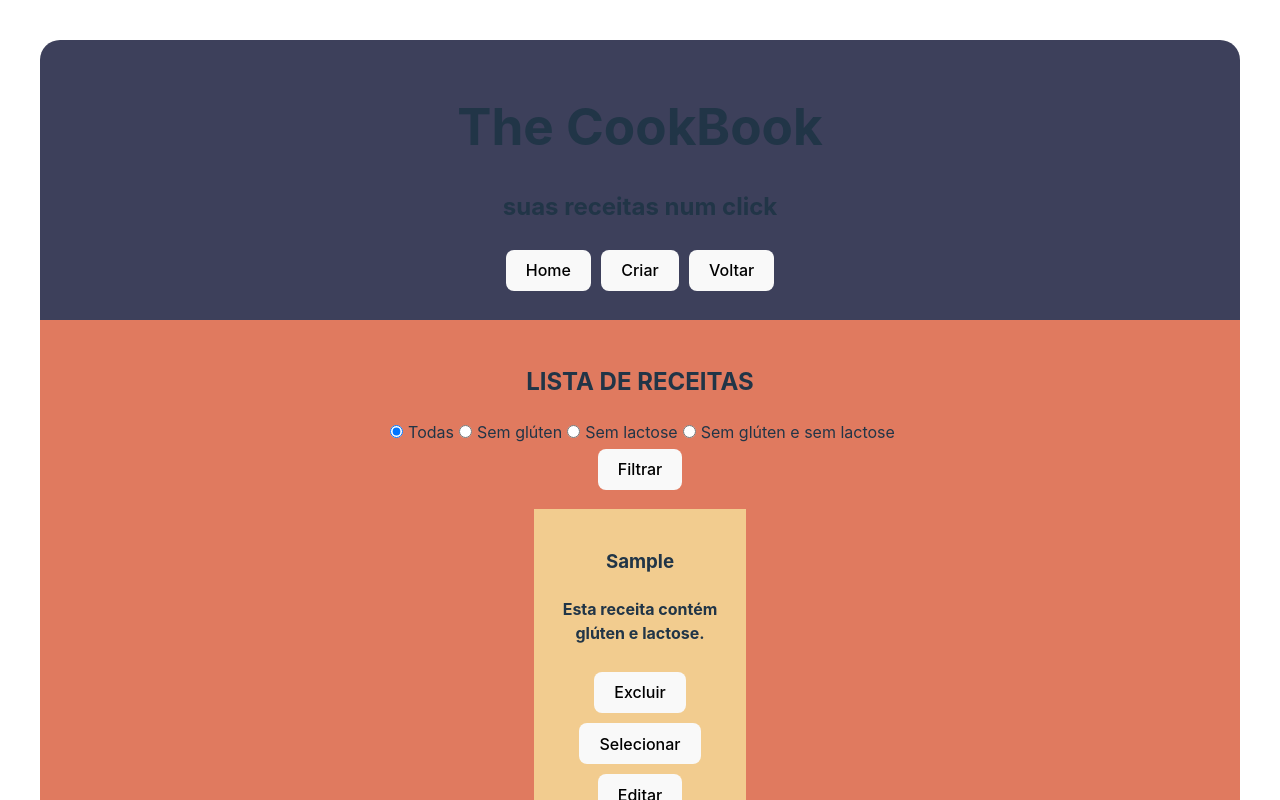
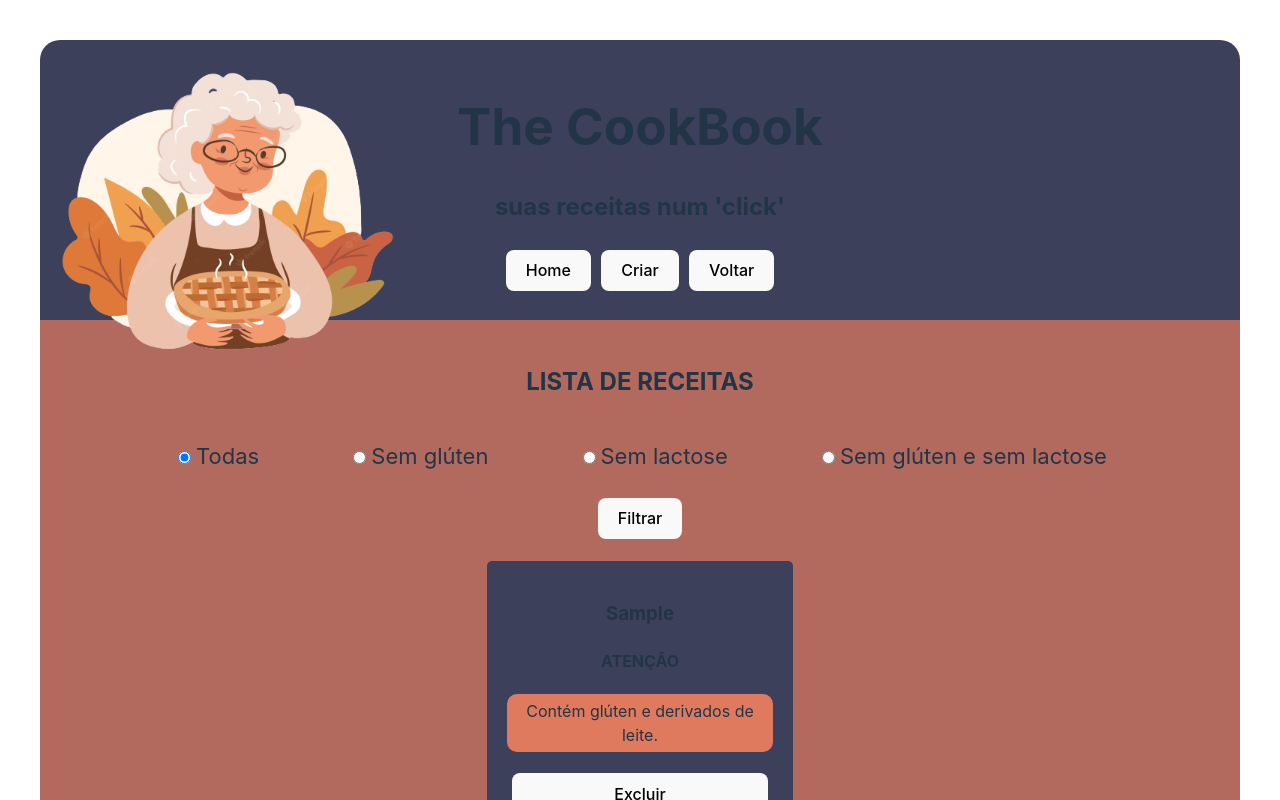
Before and after one commit to Riedel-Gabriela/LabFoods, a React (Vite) app in the folder LabReceitas/: page /create in a window 1280 px wide. Both pictures are taken after typing "Sample", "Sample", "Sample" into the empty fields and a click on the button "Adicionar Receita". Shown: the top 800 px of the page. Built offline with nearby package versions, Linux system fonts and the light colour scheme.

Commit message:
chore(LabFood): css aplication form

```diff
--- a/LabReceitas/src/App.jsx
+++ b/LabReceitas/src/App.jsx
@@ -1,7 +1,7 @@
 import { BrowserRouter, Routes, Route, Navigate } from "react-router-dom"
 import './App.css'
 import { Header } from './components/molecules'
-import { ReceitaDetails, ReceitaForm, ReceitaList, ReceitaItem } from "./components/organisms"
+import { ReceitaDetails, ReceitaForm, ReceitaList } from "./components/organisms"
 
 function App() {
   return (
--- a/LabReceitas/src/components/molecules/Header.css
+++ b/LabReceitas/src/components/molecules/Header.css
@@ -4,3 +4,10 @@ header {
     border-top-right-radius: 20px;
     border-top-left-radius: 20px;
 }
+
+.logo-header {
+    width: 375px;
+    position: absolute;
+    margin-left: -600px;
+    margin-top: -40px;
+}
--- a/LabReceitas/src/components/molecules/Header.jsx
+++ b/LabReceitas/src/components/molecules/Header.jsx
@@ -2,17 +2,23 @@ import { useNavigate } from "react-router-dom";
 
 import './Header.css'
 
+import logo from '../../assets/grandma-logo.png'
+
 export default function Header() {
     const navigate = useNavigate();
-    return(
+    return (
         <header>
-            <h1>The CookBook</h1>
-            <h2>suas receitas num click</h2>
-            <nav>
+
+            <img src={logo} alt="Logo" className="logo-header" />
+            <div className="header-bloco">
+                <h1>The CookBook</h1>
+                <h2>suas receitas num 'click'</h2>
+                <nav>
                     <button onClick={() => navigate("/")}> Home </button>
                     <button onClick={() => navigate("/create")}> Criar </button>
                     <button onClick={() => navigate(-1)}> Voltar </button>
                 </nav>
+            </div>
         </header>
     )
 }
--- /dev/null
+++ b/LabReceitas/src/components/organisms/ReceitaDetail/ReceitaDetails.css
@@ -0,0 +1,6 @@
+.receita-details {
+    background-color: #81B29A;
+    padding: 2%;
+    border-bottom-left-radius: 20px;
+    border-bottom-right-radius: 20px;
+}
--- a/LabReceitas/src/components/organisms/ReceitaDetail/ReceitaDetail.jsx
+++ b/LabReceitas/src/components/organisms/ReceitaDetail/ReceitaDetails.jsx
@@ -1,4 +1,7 @@
 import { useParams } from "react-router-dom";
+
+import './ReceitaDetails.css'
+
 import { useCookBContext } from "../../../context/CookBContext";
 
 const ReceitaDetails = () => {
@@ -6,7 +9,7 @@ const ReceitaDetails = () => {
     const { receitas } = useCookBContext();
     const selectedReceita = receitas.find(receita => receita.id === Number(id))
     return (
-        <div>
+        <div className="receita-details">
             <h2>Detalhes da Receita</h2>
             {selectedReceita ? (
                 <>
--- a/LabReceitas/src/components/organisms/ReceitaForm/ReceitaForm.css
+++ b/LabReceitas/src/components/organisms/ReceitaForm/ReceitaForm.css
@@ -1,23 +1,39 @@
 /* The Modal (background) */
 .modal {
-
-  position: fixed; /* Stay in place */
-  z-index: 1; /* Sit on top */
+    position: fixed;
+    z-index: 1;
     left: 0;
     top: 0;
-  width: 100%; /* Full width */
-  height: 100%; /* Full height */
-  overflow: auto; /* Enable scroll if needed */
-  background-color: rgb(0,0,0); /* Fallback color */
-  background-color: rgba(0,0,0,0.4); /* Black w/ opacity */
+    width: 100%;
+    height: 100%;
+    overflow: auto;
+    background-color: rgb(0, 0, 0);
+    background-color: rgba(0, 0, 0, 0.4);
 }
 
 /* Modal Content/Box */
 .modal-content {
     background-color: #3D405B;
     border-radius: 20px;
-  margin: 15% auto; /* 15% from the top and centered */
+    margin: 15% auto;
     padding: 10px;
     border: 1px solid #888;
-  width: 80%; /* Could be more or less, depending on screen size */
+    width: 80%;
 }
+
+input[type=text], textarea {
+    font-family: Arial;
+    background-color: #F4F1DE;
+    padding: 12px 20px;
+    margin: 8px 0;
+    display: inline-block;
+    border: 1px solid white;
+    border-radius: 4px;
+    box-sizing: border-box;
+}
+
+.radio-buttons-form {
+    margin-left: 42%;
+    text-align: justify;
+    padding-bottom: 20px;
+}
--- a/LabReceitas/src/components/organisms/ReceitaForm/ReceitaForm.jsx
+++ b/LabReceitas/src/components/organisms/ReceitaForm/ReceitaForm.jsx
@@ -63,7 +63,7 @@ const ReceitaForm = () => {
             <div className="modal-content">
             <h2>Adicionar Nova Receita</h2>
             <form onSubmit={handleSubmit}>
-                Título da Receita:
+                Título da Receita:<br />
                 <input
                     type="text"
                     placeholder="Título"
@@ -73,7 +73,7 @@ const ReceitaForm = () => {
                     }
                 />
                 <br />
-                Ingredientes:
+                Ingredientes:<br />
                 <textarea
                     placeholder="Ingredientes"
                     value={formValues.content}
@@ -82,7 +82,7 @@ const ReceitaForm = () => {
                     }
                 />
                 <br />
-                Preparo:
+                Preparo:<br />
                 <textarea
                     placeholder="Preparo"
                     value={formValues.prepare}
@@ -91,6 +91,7 @@ const ReceitaForm = () => {
                     }
                 />
                 <h3>Restrições</h3>
+                <div className="radio-buttons-form">
                 <input
                 type="radio"
                 name="restriction"
@@ -121,6 +122,7 @@ const ReceitaForm = () => {
                 />
                 Sem glúten e sem lactose
                 <br />
+                </div>
 
                 <button type="submit">
                     {selectedReceita ? "Atualizar Receita" : "Adicionar Receita"}
--- a/LabReceitas/src/components/organisms/ReceitaItem/ReceitaItem.css
+++ b/LabReceitas/src/components/organisms/ReceitaItem/ReceitaItem.css
@@ -1,11 +1,37 @@
 .receita-item {
-    background-color: #F2CC8F;
+    background-color: #3D405B;
     padding: 20px;
-    width: 200px;
-    margin: 6%;
+    width: 300px;
+    height: 350px;
+    margin: 5%;
+    border-radius: 5px;
+
+}
+.receita-item > h3 {
+    text-transform: capitalize;
 }
 
 .item-container {
     display: inline-flex;
     justify-content: space-between;
 }
+
+.restriction-p {
+    background-color: #E07A5F;
+    padding: 10px;
+    width: auto;
+    border-radius: 5px;
+    text-transform: uppercase;
+}
+
+.no-restriction-p {
+    background-color: #E07A5F;
+    padding: 5px;
+    width: auto;
+    border-radius: 10px;
+}
+
+.item-buttons {
+    display: flex;
+    flex-direction: column;
+}
--- a/LabReceitas/src/components/organisms/ReceitaItem/ReceitaItem.jsx
+++ b/LabReceitas/src/components/organisms/ReceitaItem/ReceitaItem.jsx
@@ -19,15 +19,19 @@ const ReceitaItem = ({ receita }) => {
         {receita.restrictions ? (
           <>
             <h4>Não contém:</h4>
-            <p>{receita.restrictions}</p>
+            <p className="restriction-p">{receita.restrictions}</p>
           </>
         ) : (
-          <h4>Esta receita contém glúten e lactose.</h4>
+          <>
+          <h4>ATENÇÃO</h4>
+          <p className="no-restriction-p">Contém glúten e derivados de leite.</p>
+          </>
         )}
-
+        <div className="item-buttons">
         <button onClick={handleDelete}>Excluir</button>
         <button onClick={() => navigate(`/details/${receita.id}`)}>Selecionar</button>
         <button onClick={() => navigate(`/edit/${receita.id}`)}>Editar</button>
+        </div>
       </div>
     </div>
   );
--- a/LabReceitas/src/components/organisms/ReceitaList/ReceitaList.css
+++ b/LabReceitas/src/components/organisms/ReceitaList/ReceitaList.css
@@ -1,6 +1,16 @@
 .list {
-    background-color: #E07A5F;
+    background-color: #b36a5e;
     padding: 2%;
     border-bottom-left-radius: 20px;
     border-bottom-right-radius: 20px;
 }
+
+.filter-container {
+    padding: 20px;
+    display: flex;
+    justify-content: space-evenly;
+}
+
+label {
+    font-size: 22px;
+}
--- a/LabReceitas/src/components/organisms/ReceitaList/ReceitaList.jsx
+++ b/LabReceitas/src/components/organisms/ReceitaList/ReceitaList.jsx
@@ -29,6 +29,7 @@ const ReceitaList = () => {
   return (
     <div className='list'>
       <h2>LISTA DE RECEITAS</h2>
+      <div className='filter-container'>
       <label>
         <input
           type="radio"
@@ -69,7 +70,7 @@ const ReceitaList = () => {
         />
         Sem glúten e sem lactose
       </label>
-      <br />
+      </div>
       <button type="button" onClick={handleFilterClick}>
         Filtrar
       </button>
--- a/LabReceitas/src/components/organisms/index.js
+++ b/LabReceitas/src/components/organisms/index.js
@@ -1,6 +1,6 @@
 import ReceitaItem from "./ReceitaItem/ReceitaItem";
 import ReceitaForm from "./ReceitaForm/ReceitaForm";
-import ReceitaDetails from "./ReceitaDetail/ReceitaDetail";
+import ReceitaDetails from "./ReceitaDetail/ReceitaDetails";
 import ReceitaList from "./ReceitaList/ReceitaList";
 
 export {
```
Also changed, not shown: LabReceitas/src/assets/grandma-logo.png (added). Lines whose indentation alone changed are shown as unchanged.
